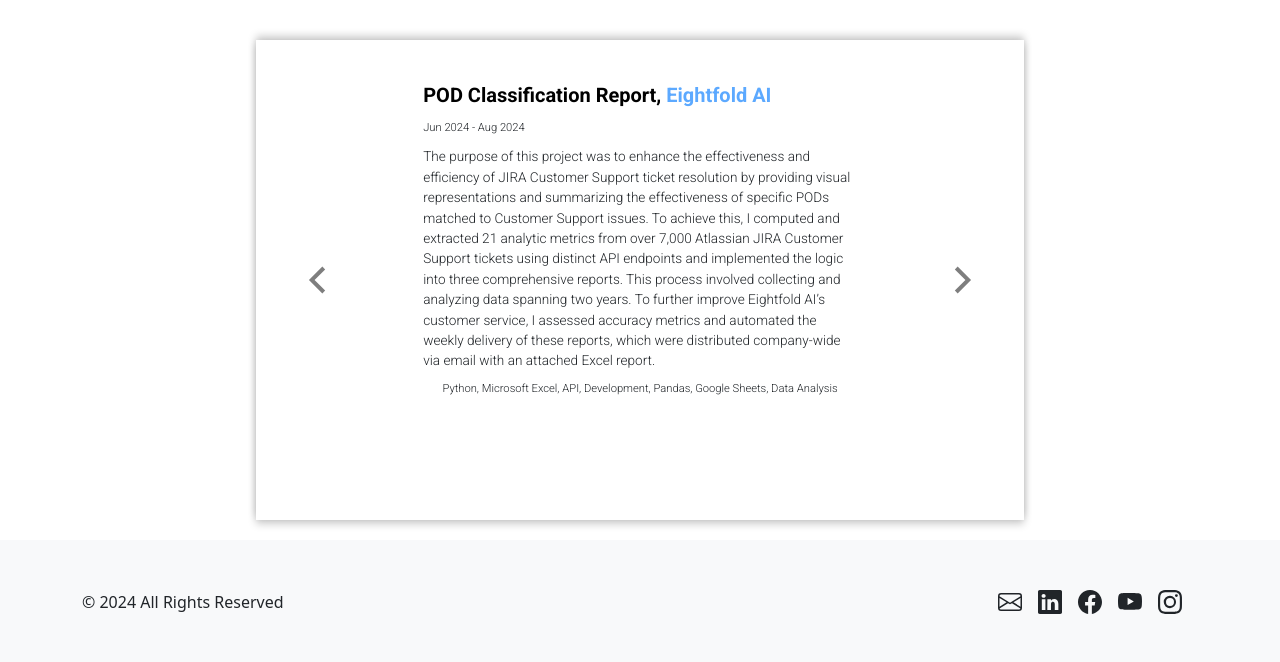
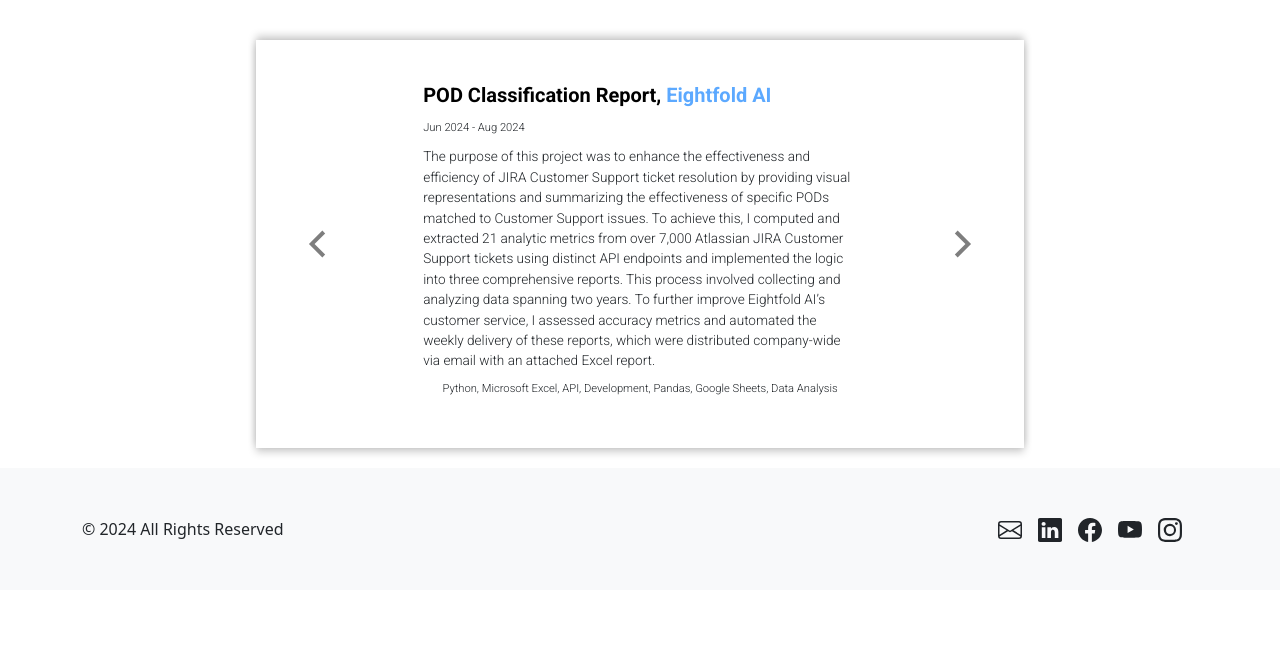
Before and after one commit to samvitk/samvitk-personal-website, a Flask app: page / in a window 1280 px wide. Shown: the part 2686-3348 px from the top of the page. After the commit the page ends 3228 px from the top, so only its background shows below. Run offline with Flask 3, Linux system fonts and the light colour scheme; some web fonts are replaced.

Commit message:
Responsive design for Projects section.

```diff
--- a/main_website/static/css/style.css
+++ b/main_website/static/css/style.css
@@ -173,7 +173,7 @@
 /* Projects */
 
 #myCarousel {
-    height: 60vh;
+    height: auto;
     background-color: #ffffff;
     box-shadow: 0 -4px 8px rgba(0, 0, 0, 0.2), 0 4px 8px rgba(0, 0, 0, 0.2);
     font-weight: 350;
```
